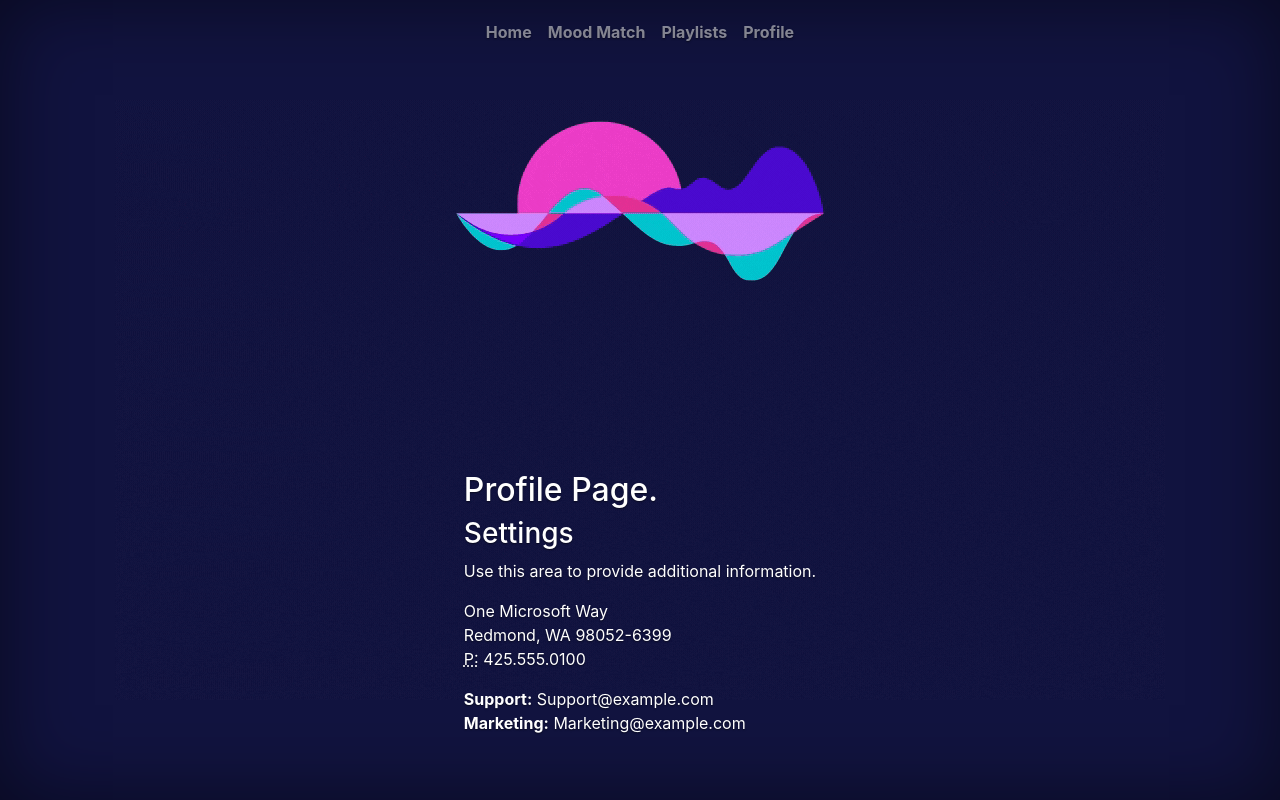
After one commit to ishitapadhiar/swapify, a Flask app: page /profile in a window 1280 px wide. The commit adds this page. Run offline with Flask 2, Linux system fonts and the light colour scheme; some libraries are stand-ins or nearby versions.

```diff
--- a/Swapify/Swapify/templates/layout.html
+++ b/Swapify/Swapify/templates/layout.html
@@ -24,7 +24,7 @@
             <a class="nav-link" href="{{ url_for('home') }}">Home</a>
             <a class="nav-link" href="{{ url_for('about') }}">Mood Match</a>
             <a class="nav-link" href="{{ url_for('contact') }}">Playlists</a>
-            <a class="nav-link" href="#">Profile</a>
+            <a class="nav-link" href="{{ url_for('profile') }}">Profile</a>
           </nav>
         </div>
       </header>
--- /dev/null
+++ b/Swapify/Swapify/templates/profile.html
@@ -0,0 +1,22 @@
+{% extends "layout.html" %}
+
+{% block content %}
+
+<h2>{{ title }}.</h2>
+<h3>{{ message }}</h3>
+
+
+<p>Use this area to provide additional information.</p>
+<address>
+    One Microsoft Way<br />
+    Redmond, WA 98052-6399<br />
+    <abbr title="Phone">P:</abbr>
+    425.555.0100
+</address>
+
+<address>
+    <strong>Support:</strong>   <a href="mailto:Support@example.com">Support@example.com</a><br />
+    <strong>Marketing:</strong> <a href="mailto:Marketing@example.com">Marketing@example.com</a>
+</address>
+
+{% endblock %}
--- a/Swapify/Swapify/views.py
+++ b/Swapify/Swapify/views.py
@@ -16,22 +16,32 @@ def home():
         year=datetime.now().year,
     )
 
+@app.route('/about')
+def about():
+    """Renders the mood page."""
+    return render_template(
+        'about.html',
+        title='Mood Page',
+        year=datetime.now().year,
+        message='Attach a mood to this song!'
+    )
+
 @app.route('/contact')
 def contact():
-    """Renders the contact page."""
+    """Renders the playlist page."""
     return render_template(
         'contact.html',
-        title='Contact',
+        title='Playlists Page',
         year=datetime.now().year,
-        message='Your contact page. This message is in views.py'
+        message='Your playlist page. This message is in views.py'
     )
 
-@app.route('/about')
-def about():
-    """Renders the about page."""
+@app.route('/profile')
+def profile():
+    """Renders the profile page."""
     return render_template(
-        'about.html',
-        title='About',
+        'profile.html',
+        title='Profile Page',
         year=datetime.now().year,
-        message='Your application description page.'
+        message='Settings'
     )
--- a/Swapify/runserver.py
+++ b/Swapify/runserver.py
@@ -11,4 +11,4 @@ if __name__ == '__main__':
         PORT = int(environ.get('SERVER_PORT', '5555'))
     except ValueError:
         PORT = 5555
-    app.run(HOST, PORT)
+    app.run(HOST, PORT, debug=True)
```
Also changed, not shown: Swapify/Swapify/templates/about.html (+60 -4 lines), 1 other file.
